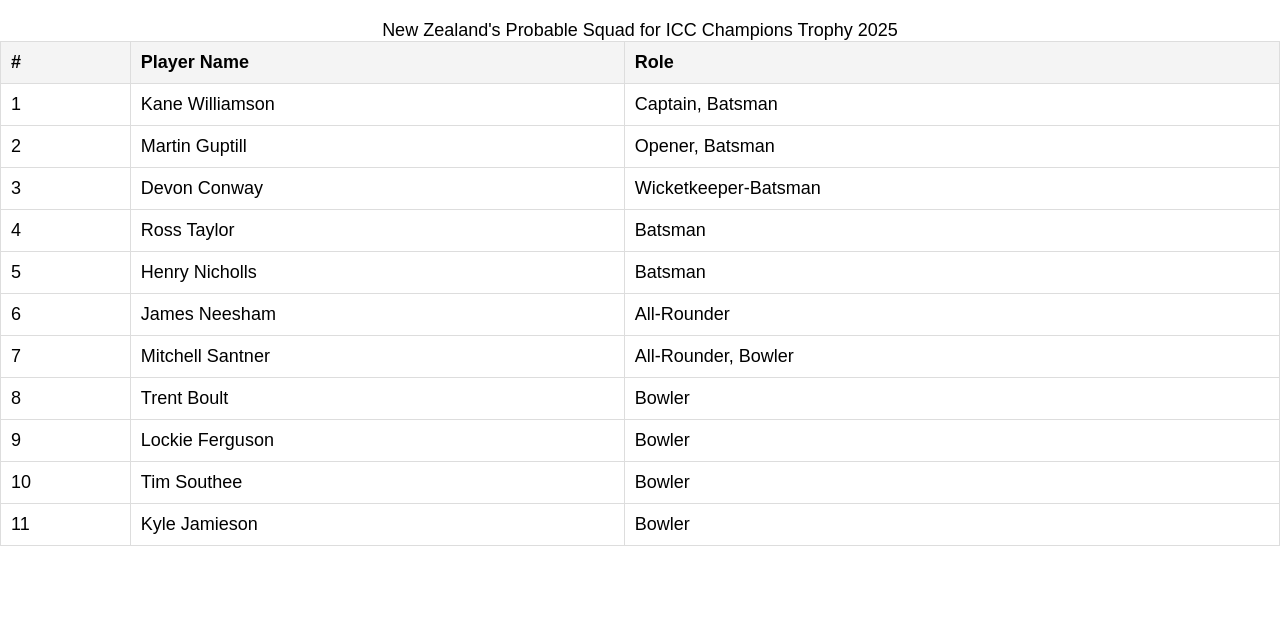
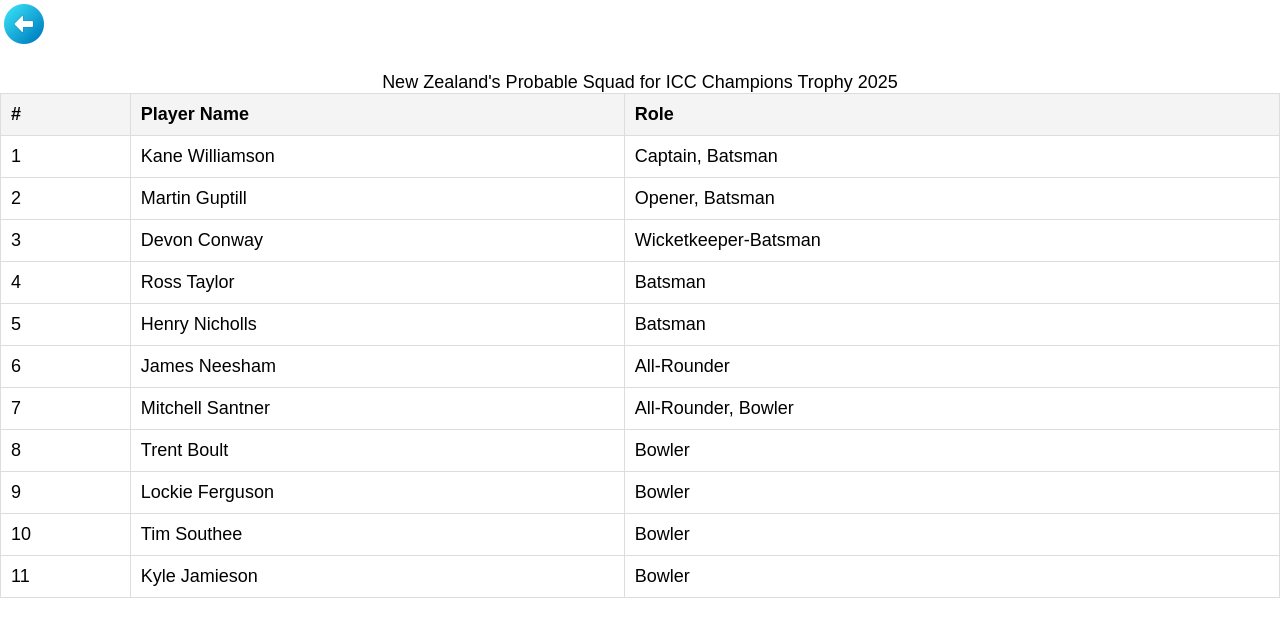
Before and after one commit to nabilroghani/Champion_Trophy_Website, a plain HTML site: page teams/newZealand.html in a window 1280 px wide. Drawn offline with Linux system fonts and the light colour scheme.

Commit message:
Champion trophy simple website Assignment Assigned by Osama Sir

```diff
--- a/style.css
+++ b/style.css
@@ -6,6 +6,7 @@
 
 body {
   font-family: Arial, sans-serif;
+  background-color: rgb(185, 147, 97), 119);
 }
 
 .nav-bar {
--- a/teams/newZealand.html
+++ b/teams/newZealand.html
@@ -9,6 +9,7 @@
 </head>
 
 <body>
+    <a href="../index.html"><img src="../images/icons8-back-button-48.png" alt="back button"></a>
     <table>
         <caption>New Zealand's Probable Squad for ICC Champions Trophy 2025</caption>
         <thead>
```
Also changed, not shown: teams/afghanistan.html (+1 -0 lines), teams/autralia.html (+2 -1 lines), teams/bangladish.html (+1 -0 lines), teams/england.html (+1 -0 lines), teams/india.html (+1 -0 lines), teams/pakistan.html (+1 -0 lines), teams/southAfrica.html (+1 -0 lines), images/icons8-back-button-48.png (added). Lines whose indentation alone changed are shown as unchanged.
